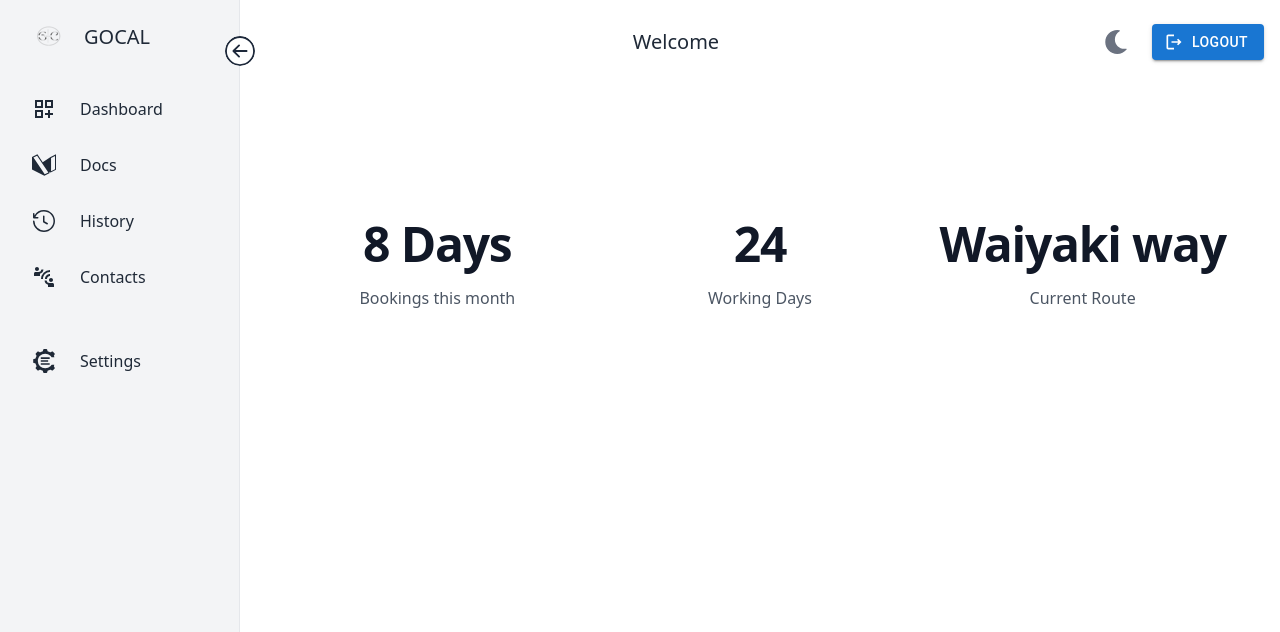
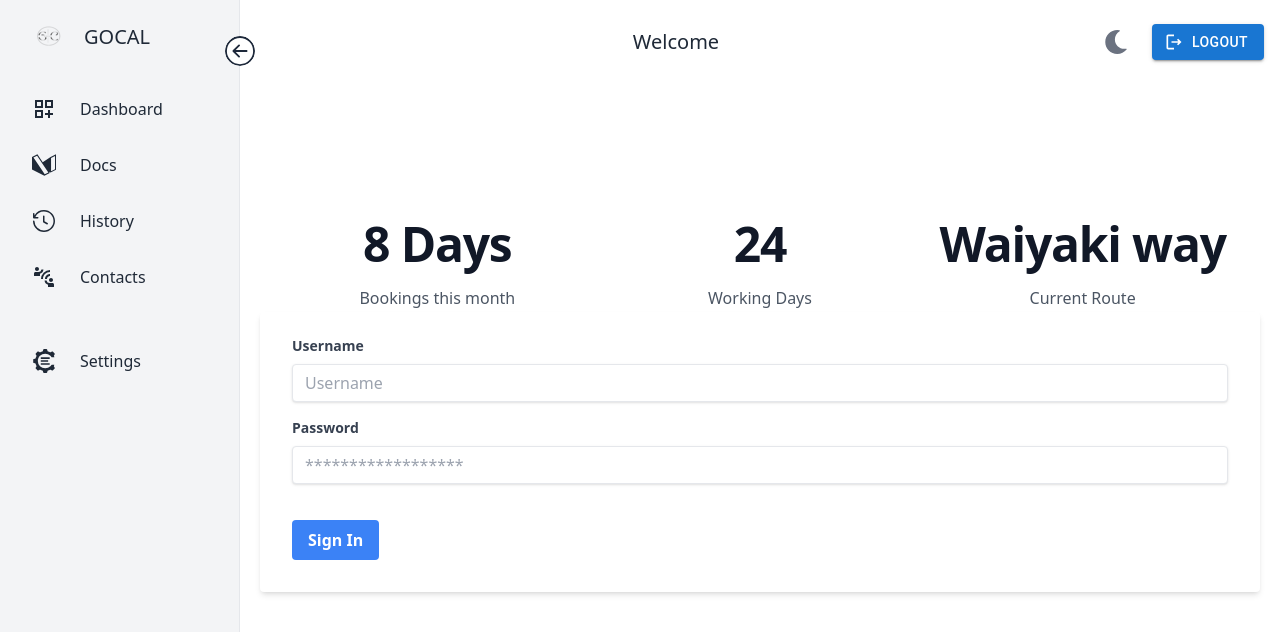
Before and after one commit to cayce2/Gocal, a React (Create React App) app: page / in a window 1280 px wide. Shown: the top 632 px of the page. Built offline with nearby package versions, Linux system fonts and the light colour scheme.

Commit message:
dashboard update

```diff
--- a/package.json
+++ b/package.json
@@ -17,6 +17,7 @@
     "material-react-table": "^2.13.0",
     "react": "^18.3.1",
     "react-dom": "^18.3.1",
+    "react-hook-form": "^7.51.5",
     "react-icons": "^5.2.1",
     "react-router-dom": "^6.23.1",
     "react-scripts": "5.0.1",
--- a/src/index.css
+++ b/src/index.css
@@ -7,3 +7,6 @@
 
 @tailwind components;
 @tailwind utilities;
+@tailwind base;
+@tailwind components;
+@tailwind utilities;
--- a/src/pages/Dashboard.js
+++ b/src/pages/Dashboard.js
@@ -1,10 +1,60 @@
-import React from 'react'
+import React from 'react';
+import { useForm } from 'react-hook-form';
 
 const stats = [
   { id: 1, name: 'Bookings this month', value: '8 Days' },
   { id: 2, name: 'Working Days', value: '24' },
   { id: 3, name: 'Current Route', value: 'Waiyaki way' },
-  ]
+];
+
+const Form = () => {
+  const { register, handleSubmit, formState: { errors } } = useForm();
+
+  const onSubmit = (data) => {
+    console.log(data);
+  };
+
+  return (
+    <form onSubmit={handleSubmit(onSubmit)} className="bg-white shadow-md rounded px-8 pt-6 pb-8 mb-4">
+      <div className="mb-4">
+        <label className="block text-gray-700 text-sm font-bold mb-2" htmlFor="username">
+          Username
+        </label>
+        <input
+          {...register('username', { required: 'Username is required' })}
+          className={`shadow appearance-none border ${errors.username ? 'border-red-500' : ''} rounded w-full py-2 px-3 text-gray-700 leading-tight focus:outline-none focus:shadow-outline`}
+          id="username"
+          type="text"
+          placeholder="Username"
+        />
+        {errors.username && <p className="text-red-500 text-xs italic">{errors.username.message}</p>}
+      </div>
+
+      <div className="mb-6">
+        <label className="block text-gray-700 text-sm font-bold mb-2" htmlFor="password">
+          Password
+        </label>
+        <input
+          {...register('password', { required: 'Password is required' })}
+          className={`shadow appearance-none border ${errors.password ? 'border-red-500' : ''} rounded w-full py-2 px-3 text-gray-700 mb-3 leading-tight focus:outline-none focus:shadow-outline`}
+          id="password"
+          type="password"
+          placeholder="******************"
+        />
+        {errors.password && <p className="text-red-500 text-xs italic">{errors.password.message}</p>}
+      </div>
+
+      <div className="flex items-center justify-between">
+        <button
+          className="bg-blue-500 hover:bg-blue-700 text-white font-bold py-2 px-4 rounded focus:outline-none focus:shadow-outline"
+          type="submit"
+        >
+          Sign In
+        </button>
+      </div>
+    </form>
+  );
+};
 
 export default function Dashboard() {
   return (
@@ -21,6 +71,8 @@ const stats = [
           ))}
         </dl>
       </div>
+
+      <Form />
     </div>
-    )
+  );
 }
--- a/src/pages/Home.js
+++ b/src/pages/Home.js
@@ -5,3 +5,91 @@ const Home = () => {
 }
 
 export default Home
+
+/**
+ * v0 by Vercel.
+ * @see https://v0.dev/t/yKcGXXG7lXk
+ * Documentation: https://v0.dev/docs#integrating-generated-code-into-your-nextjs-app
+ */
+import { Input } from "@/components/ui/input"
+import { Textarea } from "@/components/ui/textarea"
+import { Button } from "@/components/ui/button"
+
+export default function Component() {
+  return (
+    <div className="flex flex-col items-center justify-center p-8">
+      <h1 className="text-3xl font-semibold mb-12">Profile</h1>
+      <div className="flex flex-col items-center mb-8">
+        <div className="bg-green-200 rounded-full p-2 mb-2">
+          <CameraIcon className="h-12 w-12 text-gray-700" />
+        </div>
+        <span className="text-sm font-medium text-gray-700">upload Image</span>
+      </div>
+      <form className="w-full max-w-lg">
+        <div className="flex flex-wrap -mx-3 mb-6">
+          <div className="w-full md:w-1/2 px-3 mb-6 md:mb-0">
+            <label className="block uppercase tracking-wide text-gray-700 text-xs font-bold mb-2" htmlFor="first-name">
+              First Name
+            </label>
+            <Input id="first-name" type="text" placeholder="Jane" />
+          </div>
+          <div className="w-full md:w-1/2 px-3">
+            <label className="block uppercase tracking-wide text-gray-700 text-xs font-bold mb-2" htmlFor="last-name">
+              Last Name
+            </label>
+            <Input id="last-name" type="text" placeholder="Doe" />
+          </div>
+        </div>
+        <div className="flex flex-wrap -mx-3 mb-6">
+          <div className="w-full px-3">
+            <label className="block uppercase tracking-wide text-gray-700 text-xs font-bold mb-2" htmlFor="email">
+              Email
+            </label>
+            <Input id="email" type="email" placeholder="jane.doe@example.com" />
+          </div>
+        </div>
+        <div className="flex flex-wrap -mx-3 mb-6">
+          <div className="w-full px-3">
+            <label className="block uppercase tracking-wide text-gray-700 text-xs font-bold mb-2" htmlFor="phone">
+              Phone
+            </label>
+            <Input id="phone" type="tel" placeholder="(555) 555-5555" />
+          </div>
+        </div>
+        <div className="flex flex-wrap -mx-3 mb-10">
+          <div className="w-full px-3">
+            <label className="block uppercase tracking-wide text-gray-700 text-xs font-bold mb-2" htmlFor="bio">
+              Bio
+            </label>
+            <Textarea id="bio" placeholder="A short bio..." />
+          </div>
+        </div>
+        <div className="flex flex-wrap -mx-3 mt-6">
+          <div className="w-full px-3 text-center">
+            <Button className="w-full">Save</Button>
+          </div>
+        </div>
+      </form>
+    </div>
+  )
+}
+
+function CameraIcon(props) {
+  return (
+    <svg
+      {...props}
+      xmlns="http://www.w3.org/2000/svg"
+      width="24"
+      height="24"
+      viewBox="0 0 24 24"
+      fill="none"
+      stroke="currentColor"
+      strokeWidth="2"
+      strokeLinecap="round"
+      strokeLinejoin="round"
+    >
+      <path d="M14.5 4h-5L7 7H4a2 2 0 0 0-2 2v9a2 2 0 0 0 2 2h16a2 2 0 0 0 2-2V9a2 2 0 0 0-2-2h-3l-2.5-3z" />
+      <circle cx="12" cy="13" r="3" />
+    </svg>
+  )
+}
```
Also changed, not shown: 2 other files (tests, documents, lock files or other folders). Lines whose indentation alone changed are shown as unchanged.
